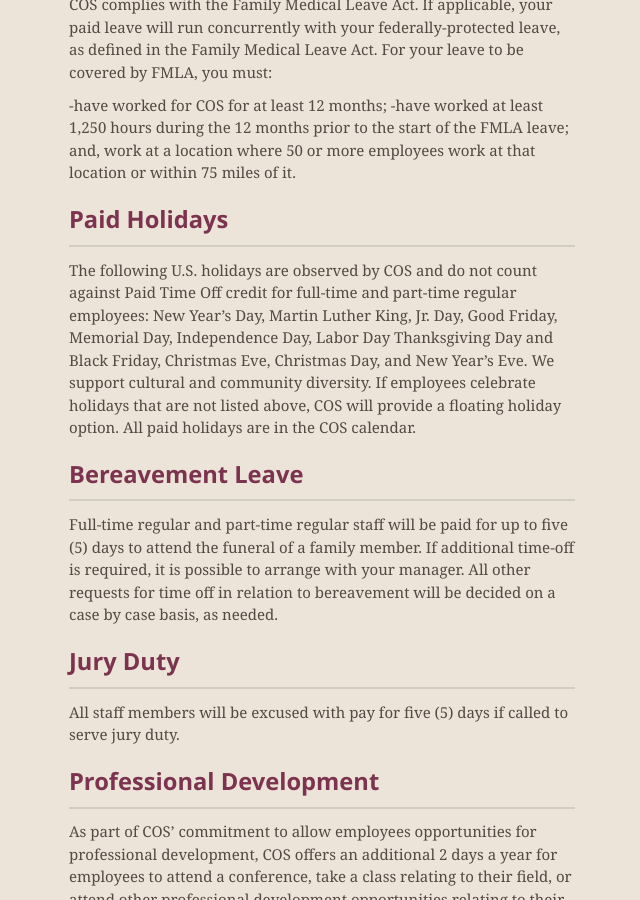
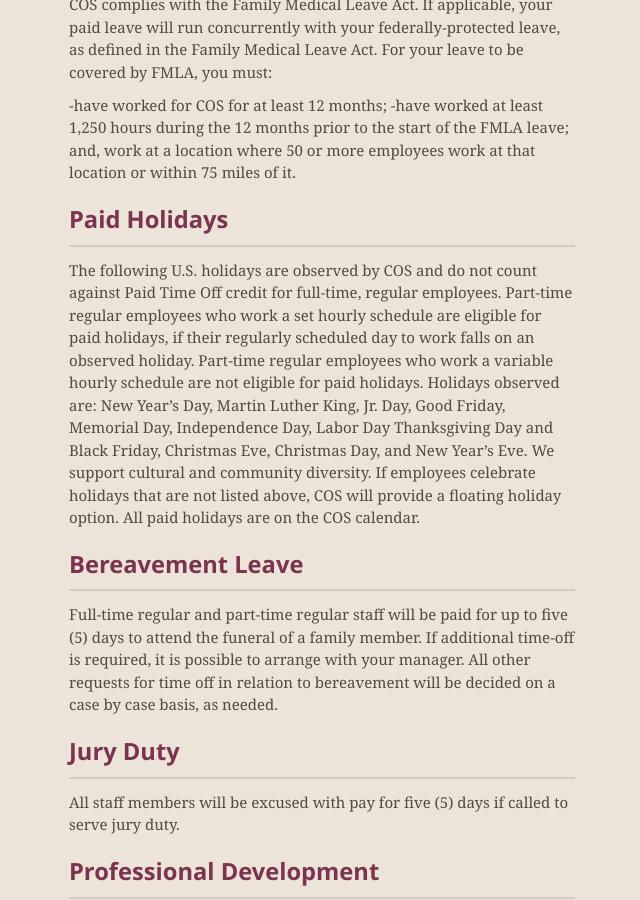
Before and after one commit to CenterForOpenScience/Employee-Manual, a Jekyll site: the page built from index.md, in a window 1280 px wide and 900 px high, scrolled down 6636 px. Shown: the whole window, without its empty margins (318-958 px from the left). Built offline with Jekyll 4.4.1, drawn with Linux system fonts in a browser that asks for light colours; nearby versions of some CDN libraries; our own code applies the rules of GitHub Pages for plain Markdown files; some of the changed text lies outside the part shown.

Commit message:
Update index.md

```diff
--- a/index.md
+++ b/index.md
@@ -131,7 +131,7 @@
 Paid Holidays
 ------------------
 
-The following U.S. holidays are observed by COS and do not count against Paid Time Off credit for full-time and part-time regular employees: New Year’s Day, Martin Luther King, Jr. Day, Good Friday, Memorial Day, Independence Day, Labor Day Thanksgiving Day and Black Friday, Christmas Eve, Christmas Day, and New Year’s Eve. We support cultural and community diversity. If employees celebrate holidays that are not listed above, COS will provide a floating holiday option. All paid holidays are in the COS calendar.
+The following U.S. holidays are observed by COS and do not count against Paid Time Off credit for full-time, regular employees. Part-time regular employees who work a set hourly schedule are eligible for paid holidays, if their regularly scheduled day to work falls on an observed holiday. Part-time regular employees who work a variable hourly schedule are not eligible for paid holidays. Holidays observed are: New Year’s Day, Martin Luther King, Jr. Day, Good Friday, Memorial Day, Independence Day, Labor Day Thanksgiving Day and Black Friday, Christmas Eve, Christmas Day, and New Year’s Eve. We support cultural and community diversity. If employees celebrate holidays that are not listed above, COS will provide a floating holiday option. All paid holidays are on the COS calendar.
 
 Bereavement Leave
 ------------------
```
Also changed, not shown: other parts of index.md (+1 -1 lines).
